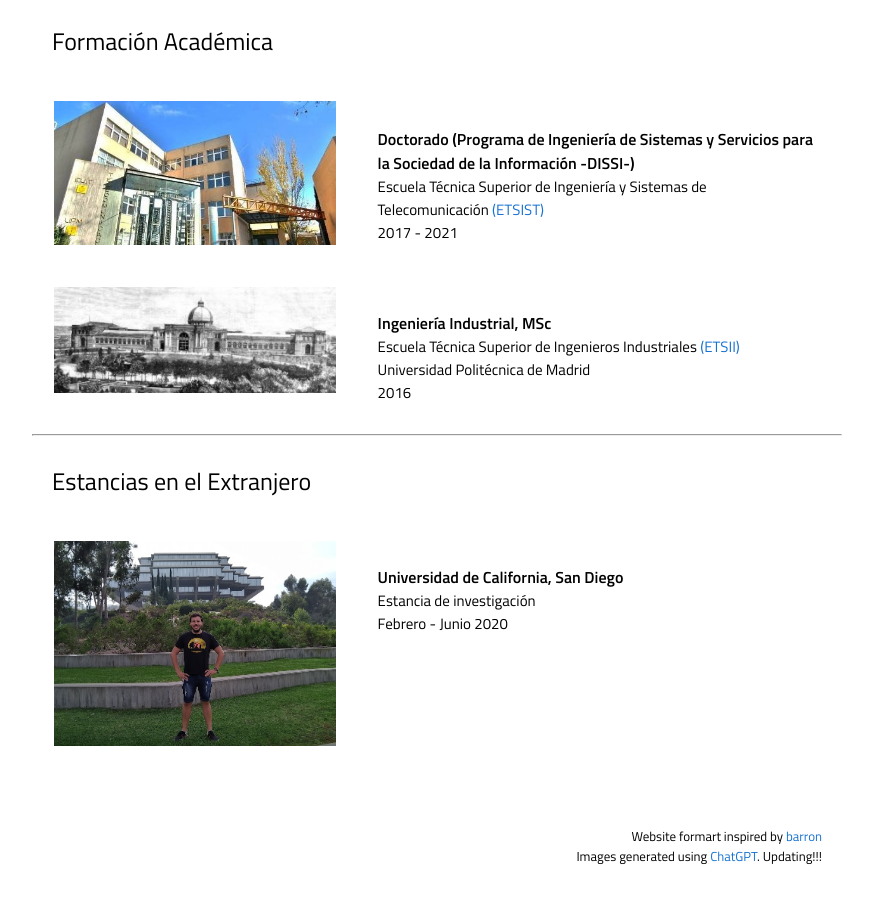
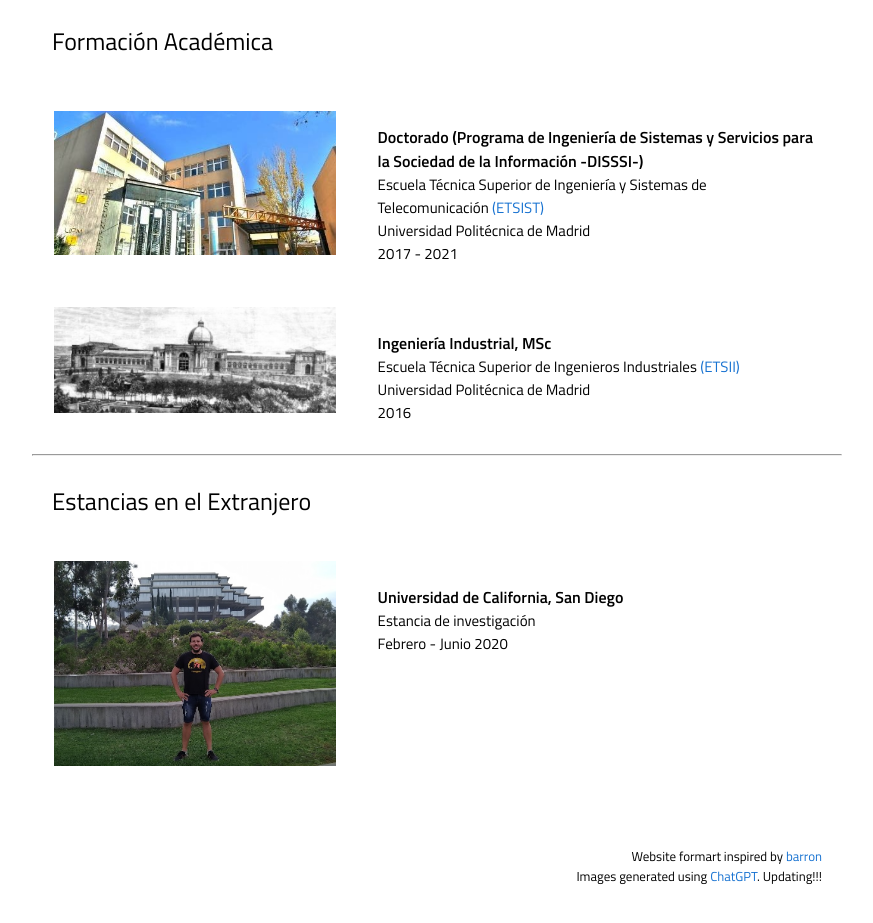
Before and after one commit to gazuara/gazuara.github.io, a plain HTML site: page index.html in a window 1280 px wide. Shown: the part 3815-4738 px from the top of the page, without its empty margins (203-1076 px from the left). Drawn offline with Linux system fonts and the light colour scheme; a script that the page names is missing; some icons are missing.

Commit message:
Solve paragraph

```diff
--- a/index.html
+++ b/index.html
@@ -419,8 +419,9 @@
 
               <td width="60%" valign="middle">
                   <p style="font-size:6px"><br>
-                  <p><heading data-brackets-id='6135'> Doctorado (Programa de Ingeniería de Sistemas y Servicios para la Sociedad de la Información -DISSI-)</heading></a><br>
+                  <p><heading data-brackets-id='6135'> Doctorado (Programa de Ingeniería de Sistemas y Servicios para la Sociedad de la Información -DISSSI-)</heading></a><br>
                       Escuela Técnica Superior de Ingeniería y Sistemas de Telecomunicación <a target="_blank" href="https://www.etsist.upm.es/">(ETSIST)</a><br>
+					  Universidad Politécnica de Madrid<br>
                       2017 - 2021<br>
                   </p>
               </td>
```
